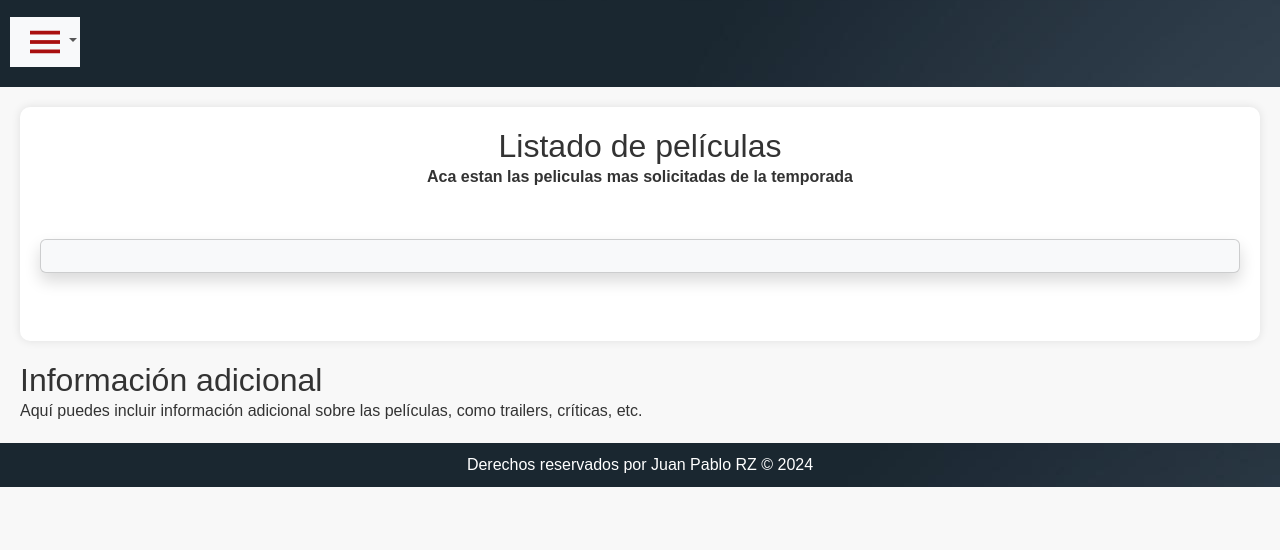
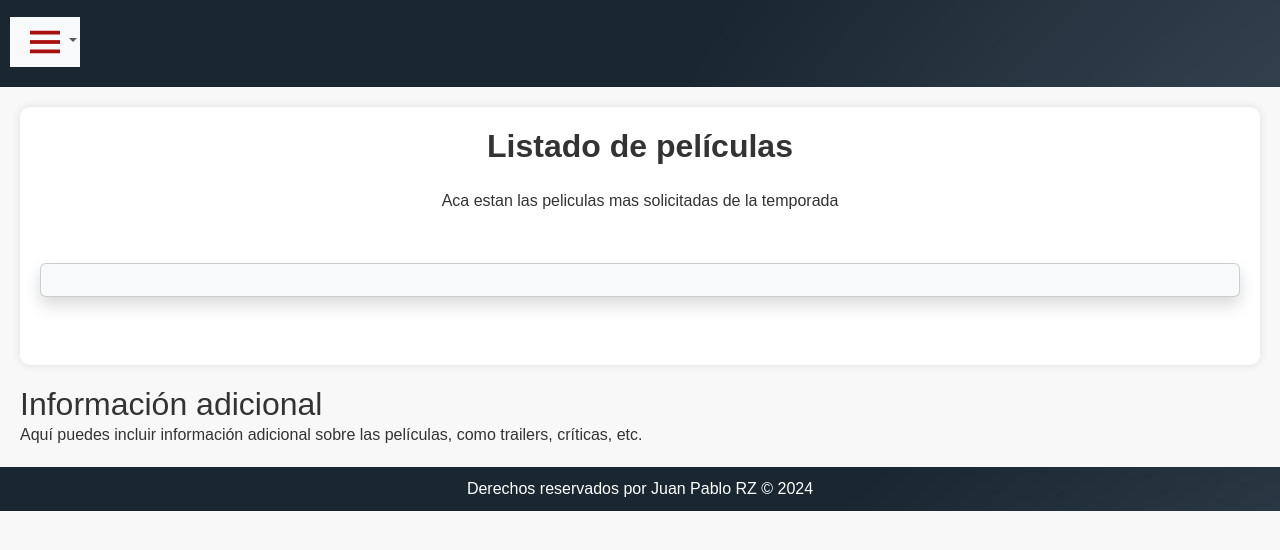
Before and after one commit to JPRuedaZ/papomovie-pagina, a website: page front/index.html in a window 1280 px wide. Shown: the part 160-710 px from the top of the page. Drawn offline with nearby package versions, Linux system fonts and the light colour scheme; no server answers.

Commit message:
implementacion bootstrap5

```diff
--- a/front/index.html
+++ b/front/index.html
@@ -26,6 +26,7 @@
               </a>
               <ul class="dropdown-menu ">
                 <li><a class="dropdown-item fw-semibold" href="./index.html">Inicio</a></li>
+                <li><a class="dropdown-item fw-semibold" href="#">Peliculas</a></li>
                 <li><a class="dropdown-item fw-semibold" href="./paginas estaticas/portafolio.html">Sobre mi</a></li>
                 <li><a class="dropdown-item fw-semibold" href="./paginas estaticas/contacto.html">Contacto</a></li>
               </ul>
@@ -38,8 +39,8 @@
   <main>
     <section class="peliculas">
       <div class="mensaje-section">
-        <h2>Listado de películas</h2>
-        <p>Aca estan las peliculas mas solicitadas de la temporada</p>
+        <h2 class="fw-bold">Listado de películas</h2>
+        <p class="fw-normal mt-4">Aca estan las peliculas mas solicitadas de la temporada</p>
       </div>
       <div class="card shadow p-3 mb-5 bg-body-tertiary rounded d-flex flex-row " id="repositorio"></div>
     </section>
```
